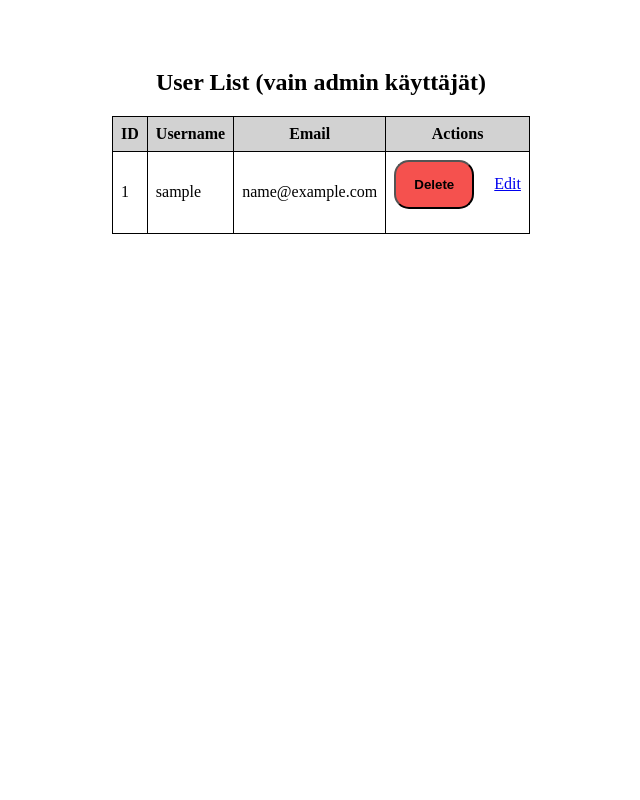
After one commit to Kirjakauppias/ohjelmointi45ops, a PHP site: page /admin/view_users.php in a window 1280 px wide. The commit adds this page. Shown: the whole page, without its empty margins (319-959 px from the left). Run offline with PHP 8.4, Linux system fonts and the light colour scheme; tables that the repository leaves empty or names only in its code hold one stand-in row (values such as "Sample post").

Commit message:
16.1.10:28
Admin-sivut lisätty projektiin.

```diff
--- /dev/null
+++ b/includes_admin/db_connection.inc.php
@@ -0,0 +1,30 @@
+<?php
+
+// Käydään myöhemmin läpi, kuinka ovat tallessa eri tiedostossa
+$host = "localhost";
+$dbname = "verkkokauppa";
+$dbusername = "root";   // Muistakaa vaihtaa
+$dbpassword = "";       // Muistakaa vaihtaa
+
+// Luodaan PDO objekti, yhteys tietokantaan tapahtuu PDO objektin kautta
+try{
+    // Yritetään käyttää tietokantaa
+
+    // Luodaan uusi PDO objecti ja se on tallessa $pdo_conn muuttujassa
+    $pdo_conn = new PDO("mysql:host=$host;dbname=$dbname", $dbusername, $dbpassword);
+    $pdo_conn->setAttribute(PDO::ATTR_ERRMODE, PDO::ERRMODE_EXCEPTION);
+
+    // throw new PDOException("Virhe data"); <- tätä varten try catch
+    // Täällä suoritettava koodi saattaa heittää tälläisen virheen, joka vaatii
+    // try catch rakenteen, jotta koodin suoritus ei kaadu ja hallitaan virhe tilanteet
+}
+// catch osiossa otetaan exception vastaan johonkin muuttujaan
+catch(PDOException $e){
+    // Virhe tilanne
+    // Lopetetaan suoritus ja näytetään virhe
+    // Oikeassa sovelluksessa ei näytetä välttämättä virhe viestiä käyttäjälle (tietoturva)
+    die("Connection failed: " . $e->getMessage());
+    // logError($e); // Lähetetään virheestä ilmoitus jonnekin
+}
+
+// Ei lopetus php tagia
--- /dev/null
+++ b/includes_admin/user_operations.inc.php
@@ -0,0 +1,75 @@
+<?php
+
+// Tässä tiedostossa on käyttäjän SQL kyselyt
+// 1. delete_user
+
+function delete_user($pdo, $id){
+    try{
+        // UPDATE, päivitetään taulun riviä
+        $stmt = $pdo->prepare(
+            "UPDATE users SET deleted_at = :deleted_time WHERE UserID = :user_id");
+            //     taulu               sarakkeet                    mikä rivi
+
+        $deletedTime = date('Y-m-d H:i:s');
+        // Asetetaan parametrin :deleted_time ja _user_id
+        $stmt->bindParam(':deleted_time', $deletedTime, PDO::PARAM_STR);
+        $stmt->bindParam(':user_id', $id, PDO::PARAM_INT);
+
+        $stmt->execute();
+
+        return "User deleted successfully!";
+    }
+    catch(PDOException $e){
+        return "error: $e";
+    }
+} // delete_user
+
+function restore_user($pdo, $id){
+    try{
+        // UPDATE, päivitetään taulun riviä
+        $stmt = $pdo->prepare(
+            "UPDATE users SET deleted_at = :deleted_time WHERE UserID = :user_id");
+            //     taulu               sarakkeet                    mikä rivi
+
+        $deletedTime = null;
+        // Asetetaan parametrin :deleted_time ja _user_id
+        $stmt->bindParam(':deleted_time', $deletedTime, PDO::PARAM_STR);
+        $stmt->bindParam(':user_id', $id, PDO::PARAM_INT);
+
+        $stmt->execute();
+
+        return "User restored successfully!";
+    }
+    catch(PDOException $e){
+        return "error: $e";
+    }
+} // restore_user
+
+function getUserDetails($pdo, $userId){
+    // Tarkistetaan, onko oikeus katsoa näitä tietoja
+    try{
+        $stmt = $pdo->prepare("SELECT * FROM users WHERE UserID = :user_id");
+
+        $stmt->bindParam(':user_id', $userId, PDO::PARAM_INT);
+        $stmt->execute();
+        $userDetails = $stmt->fetch(PDO::FETCH_ASSOC);
+
+        return $userDetails;
+    }
+    catch(PDOException $e){
+        echo "error: $e";
+    }
+
+} // getUserDetails
+
+//                                   Taulukossa uusi data
+function updateUserDetails($pdo, $userId, $newData){
+    // Pitäisi vielä tarkistaa ennen muokkausta, että käyttäjällä on oikeus muokata
+    // tätä asiaa
+    $stmt = $pdo->prepare("UPDATE users SET Username = :username, Email = :email WHERE UserID = :user_id");
+    $stmt->bindParam(':username', $newData['Username'], PDO::PARAM_STR);
+    $stmt->bindParam(':email', $newData['Email'], PDO::PARAM_STR);
+    $stmt->bindParam(':user_id', $userId, PDO::PARAM_INT);
+
+    $stmt->execute();
+} // updateUserDetails
--- a/partials/footer.php
+++ b/partials/footer.php
@@ -16,6 +16,7 @@
                         <li>Usein kysyttyä</li>
                         <li>Maksutavat</li>
                         <li>Kuljetustavat</li>
+                        <li><a href="admin_login.php">Admin</a></li>
                     </ol>
             </div>
             <div class="footer-avainlogo">
--- /dev/null
+++ b/view_users.php
@@ -0,0 +1,195 @@
+<?php
+// sleep(1);
+// Tässä tiedostossa listataan kaikki käyttäjät taulukossa
+// Taulukossa on napit, joilla käyttäjä voidaan poistaa tai muokata
+
+// 1. Haetaan käyttäjien tiedot
+//     a. Tietokanta yhteys (erillinen tiedosto)
+//     b. SQL lause ja sen suoritus ja siitä datan haku
+//
+// 2. Generoidaan käyttöliittymä haetun datan perusteella
+//
+// 3. Lisätään tyylittelyjä
+//
+// 4. Lisätään käyttäjän poisto toiminnallisuus "delete" napille
+//      a. if, joka tarkistaa, että "delete" löytyy $_POST muuttujassa
+//      b. SQL DELETE komento tietokantaan käyttäjän id:llä
+//      c. ei DELETE vaan lisätään deleted_at sarake ja PVM milloin käyttäjä poistettiin
+//
+// 5. Näytetään käyttöliittymässä, mitkä käyttäjät on poistettu
+//      a. tietokannasta pitää hakea sarake, jossa tieto poistosta "deleted_at"-sarake
+//      b. lisätään jokin tyyli riveille, joiden käyttällä "deleted_at" != null
+//
+// 6. Lisätään käyttäjän palautus painike
+//      a. Lisätään valintarakenne, jossa generoidaan joko poisto ja palautus nappi
+//      b. lisätään logiikka, jolla havaitaan napin napsaus. Lisäksi logiikka, joka palauttaa käyttäjän
+//              tietokannassa.
+
+
+// Tietokanta yhteyden koodit löytyy tästä tiedostosta
+require_once 'includes_admin/db_connection.inc.php'; // <- $pdo_conn
+require_once 'includes_admin/user_operations.inc.php';
+
+// Käyttäjän "poisto"
+if($_SERVER['REQUEST_METHOD'] === 'POST'){
+    if(isset($_POST['delete'])){
+        // delete nappia on painettu
+        $userIdToDelete = $_POST["user_id"];
+        $operationResult = delete_user($pdo_conn, $userIdToDelete);
+    }
+}
+
+
+// Käyttäjän "palautus"
+if($_SERVER['REQUEST_METHOD'] === 'POST'){
+    if(isset($_POST['restore'])){
+        // restore nappia on painettu
+        $userIdToRestore = $_POST["user_id"];
+        $operationResult = restore_user($pdo_conn, $userIdToRestore);
+    }
+}
+
+// $queryString = "SELECT * FROM users" // Voi olla myös erillinen muuttuja SQL lauseelle
+$stmt = $pdo_conn->prepare("SELECT UserID, Username, email, deleted_at FROM users");
+
+$stmt->execute(); // Suoritetaan SQL lause
+$users = $stmt->fetchAll(PDO::FETCH_ASSOC); // Tallennetaan data muuttujaan
+
+
+?>
+
+<html lang="en">
+<head>
+    <meta charset="UTF-8">
+    <meta name="viewport" content="width=device-width, initial-scale=1.0">
+    <title>Edit Users</title>
+    <style>
+        table {
+            border-collapse: collapse;
+        }
+
+        th, td {
+            border: 1px solid black;
+            padding: 8px;
+        }
+
+        th{
+            background-color: #D2D2D2
+        }
+
+        body{
+            display: flex;
+            justify-content: center;
+        }
+
+        h2 {
+            text-align: center;
+        }
+
+        /* .custom_button{
+            font-weight: bold;
+            padding: 15px;
+            border-radius: 15px;
+            cursor: pointer;
+        } */
+
+        .delete{
+            background-color: #f5514e;
+            font-weight: bold;
+            padding: 15px;
+            border-radius: 15px;
+            cursor: pointer;
+            width: 80px;
+        }
+
+        .restore{
+            background-color: #8CED28;
+            font-weight: bold;
+            padding: 15px;
+            border-radius: 15px;
+            cursor: pointer;
+            width: 80px;
+        }
+
+        form{
+            display: inline-flex;
+        }
+
+        .divider{
+            width: 12px;
+            display: inline-flex;
+        }
+
+        a{
+            display: inline-flex;
+        }
+
+        .deleted{
+            background-color: #FFD2D2;
+        }
+
+        .hidden{
+            opacity: 0;
+        }
+    </style>
+</head>
+<body>
+    <main>
+
+    <h3 <?php if(isset($operationResult) === false) { echo "class='hidden'"; } ?> >
+    <?php if(isset($operationResult)) { echo $operationResult; } else { echo "hidden";} ?>
+  </h3>
+
+        <h2>User List (vain admin käyttäjät)</h2>
+
+        <!-- Tähän taulukkoon generoidaan rivejä $users muuttujan datan perusteella -->
+        <table>
+            <!-- Otsikko rivi -->
+            <tr>
+                <th>ID</th>
+                <th>Username</th>
+                <th>Email</th>
+                <th>Actions</th>
+            </tr>
+            <!-- Loopataan läpi $users array ja generoidaan rivejä taulukkoon -->
+            <?php foreach($users as $user): ?>
+
+                <tr <?php if( $user['deleted_at'] !== null ) echo "class='deleted'"; ?> > <!-- Uusi user rivi alkaa -->
+
+                <!-- <td><?php // echo $user["UserID"]; ?></td>  -->
+                <td><?= $user["UserID"] ?></td><!-- td on rivin sarakkeita -->
+                <td><?= htmlspecialchars($user["Username"]) ?></td>
+                <td><?= htmlspecialchars($user["email"]) ?></td>
+                <td> <!-- Actions sarake -->
+
+                <?php if($user['deleted_at'] === null): ?>
+                <!-- Poistetaan käyttäjä tällä sivulla -->
+                    <form action="view_users.php" method="post">
+                        <input type="hidden" name="user_id" value="<?= $user["UserID"] ?>">
+                        <button class="delete" name="delete" type="submit">Delete</button>
+                        <!-- <button class="restore" name="restore" type="submit">Restore</button> -->
+                        <!-- isset($_POST["delete"]) ja $_POST["user_id"] -->
+                    </form>
+
+                <?php else: ?>
+                    <form action="view_users.php" method="post">
+                        <input type="hidden" name="user_id" value="<?= $user["UserID"] ?>">
+                        <button class="restore" name="restore" type="submit">Restore</button>
+                    </form>
+
+                <?php endif; ?>
+
+                    <div class="divider"></div>
+
+                    <!-- $_GET["UserID"] -->
+                    <a href="edit_user.php?UserID=<?= $user["UserID"] ?>">Edit</a>
+
+                </td><!-- Actions sarake päättyy -->
+
+            </tr> <!-- User rivi päättyy -->
+
+            <?php endforeach; ?>
+        </table>
+    </main>
+</body>
+</html>
```
Also changed, not shown: admin_login.php (added, +31 -0 lines), edit_user.php (added, +84 -0 lines), login_process.php (added, +43 -0 lines).
